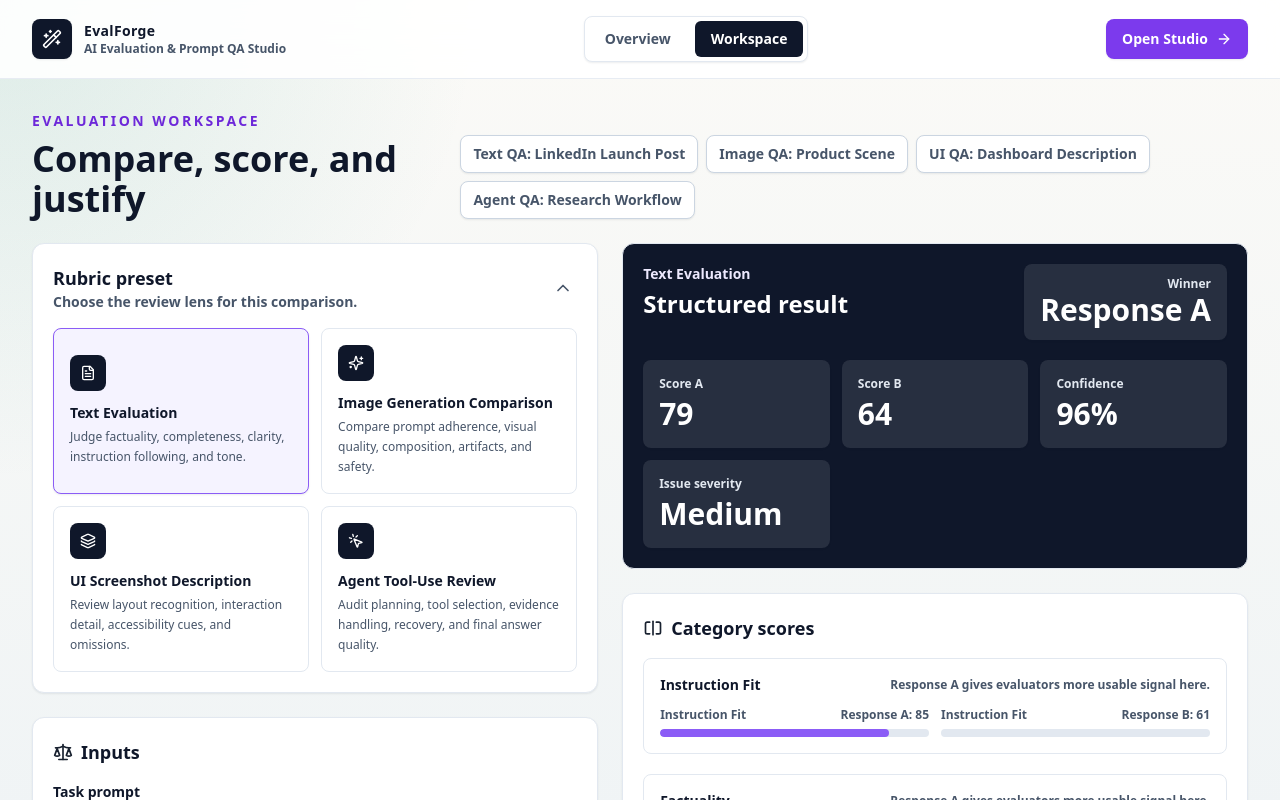
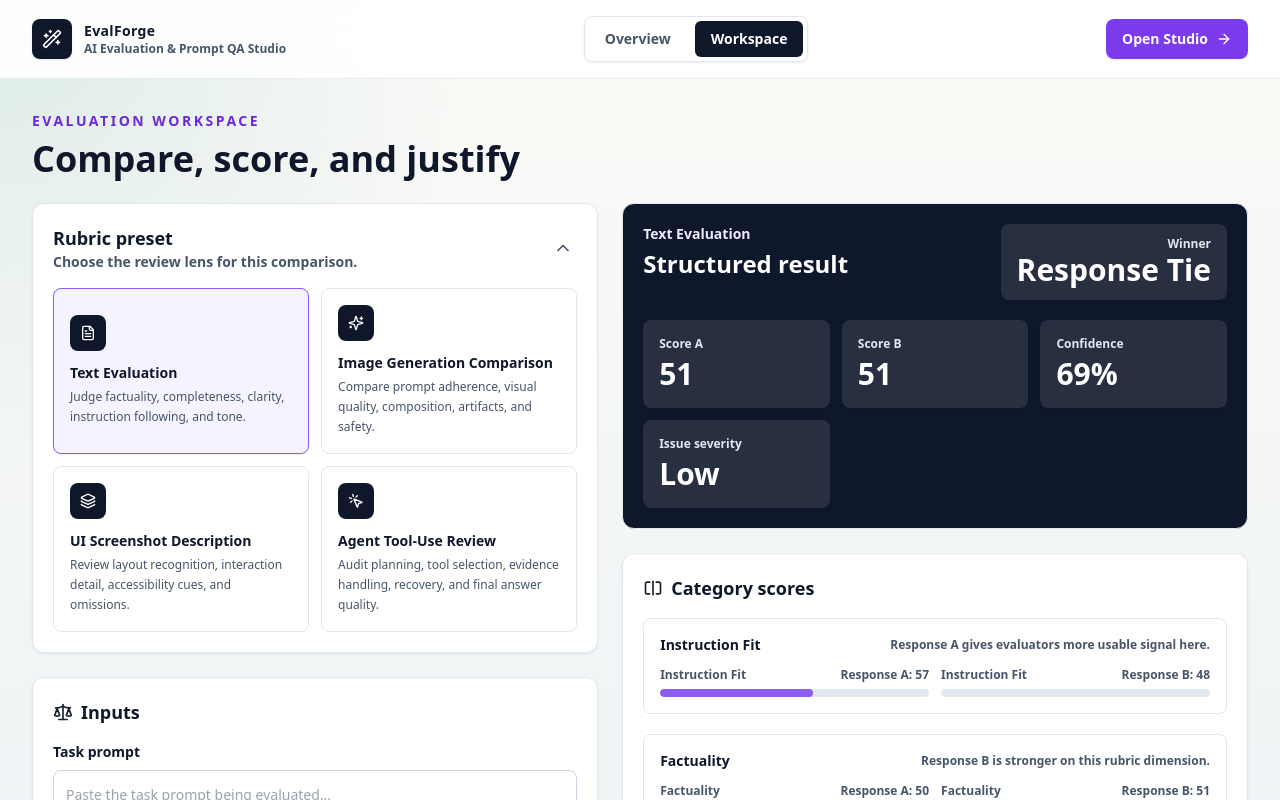
Before and after one commit to meghanfosco-cyber/evalforge, a Next.js app: page / in a window 1280 px wide. Both pictures are taken after a click on the button "Workspace". Shown: the top 800 px of the page. Built offline with nearby package versions, Linux system fonts and the light colour scheme.

Commit message:
Improve evaluation justification language

```diff
--- a/app/page.tsx
+++ b/app/page.tsx
@@ -545,10 +545,9 @@ export default function Home() {
   const [activeTab, setActiveTab] = useState<"overview" | "workspace">("overview");
   const [rubric, setRubric] = useState<RubricKey>("text");
   const [isRubricOpen, setIsRubricOpen] = useState(true);
-  const [input, setInput] = useState<EvaluationInput>(demoEvaluations[0]);
-  const [result, setResult] = useState<EvaluationResult>(() =>
-    createEvaluation(demoEvaluations[0], demoEvaluations[0].rubric)
-  );
+  const [input, setInput] = useState<EvaluationInput>(emptyInput);
+  const [result, setResult] = useState<EvaluationResult>(() => createEvaluation(emptyInput, "text"));
+  const [hasUserEditedInput, setHasUserEditedInput] = useState(false);
 
   const selectedPreset = rubricPresets[rubric];
   const totalScore = useMemo(() => {
@@ -567,9 +566,22 @@ export default function Home() {
     setActiveTab("workspace");
   }
 
-  function loadDemo(index: number) {
-    const demo = demoEvaluations[index];
-    loadDemoForRubric(demo.rubric);
+  function openWorkspace() {
+    if (!hasUserEditedInput) {
+      setInput(emptyInput);
+      setResult(createEvaluation(emptyInput, rubric));
+    }
+    setActiveTab("workspace");
+  }
+
+  function updateInput(patch: Partial<EvaluationInput>) {
+    setHasUserEditedInput(true);
+    setInput((current) => ({ ...current, ...patch }));
+  }
+
+  function selectRubric(rubricKey: RubricKey) {
+    setRubric(rubricKey);
+    setResult(createEvaluation(input, rubricKey));
   }
 
   function loadDemoForRubric(rubricKey: RubricKey) {
@@ -581,6 +593,7 @@ export default function Home() {
       responseB: demo.responseB,
       notes: demo.notes
     });
+    setHasUserEditedInput(false);
     setResult(createEvaluation(demo, demo.rubric));
     setActiveTab("workspace");
   }
@@ -609,7 +622,7 @@ export default function Home() {
                 className={`focus-ring rounded-md px-4 py-2 text-sm font-bold capitalize transition ${
                   activeTab === tab ? "bg-ink text-white" : "text-graphite hover:bg-slate-100 hover:text-ink"
                 }`}
-                onClick={() => setActiveTab(tab)}
+                onClick={() => (tab === "workspace" ? openWorkspace() : setActiveTab(tab))}
                 type="button"
               >
                 {tab}
@@ -619,7 +632,7 @@ export default function Home() {
           <button
             className="focus-ring inline-flex items-center gap-2 rounded-lg bg-forge-600 px-4 py-2.5 text-sm font-black text-white shadow-line transition hover:bg-forge-700"
             onClick={() => {
-              setActiveTab("workspace");
+              openWorkspace();
               document.getElementById("workspace")?.scrollIntoView({ behavior: "smooth" });
             }}
             type="button"
@@ -647,7 +660,7 @@ export default function Home() {
             <div className="mt-8 flex flex-col gap-3 sm:flex-row">
               <button
                 className="focus-ring inline-flex items-center justify-center gap-2 rounded-lg bg-ink px-5 py-3 text-sm font-black text-white shadow-soft transition hover:-translate-y-0.5"
-                onClick={() => setActiveTab("workspace")}
+                onClick={openWorkspace}
                 type="button"
               >
                 Start Evaluating
@@ -721,22 +734,10 @@ export default function Home() {
 
       <section id="workspace" className={activeTab === "workspace" ? "block" : "hidden"}>
         <div className="mx-auto max-w-7xl px-5 py-8 sm:px-6 lg:px-8">
-          <div className="mb-6 flex flex-col justify-between gap-4 lg:flex-row lg:items-end">
+          <div className="mb-6">
             <div>
               <p className="text-sm font-black uppercase tracking-[0.18em] text-forge-700">Evaluation workspace</p>
               <h2 className="mt-2 text-3xl font-black text-ink sm:text-4xl">Compare, score, and justify</h2>
-            </div>
-            <div className="flex flex-wrap gap-2">
-              {demoEvaluations.map((demo, index) => (
-                <button
-                  key={demo.title}
-                  className="focus-ring rounded-lg border border-slate-300 bg-white px-3 py-2 text-sm font-bold text-graphite shadow-line transition hover:border-forge-500 hover:text-ink"
-                  onClick={() => loadDemo(index)}
-                  type="button"
-                >
-                  {demo.title}
-                </button>
-              ))}
             </div>
           </div>
 
@@ -768,7 +769,7 @@ export default function Home() {
                       <button
                         key={key}
                         className={`focus-ring rounded-lg border p-4 text-left transition ${rubric === key ? "border-forge-500 bg-forge-50 shadow-line" : "border-slate-200 bg-white hover:border-slate-300 hover:bg-slate-50"}`}
-                        onClick={() => loadDemoForRubric(key)}
+                        onClick={() => selectRubric(key)}
                         type="button"
                       >
                         <span className="mb-3 flex h-9 w-9 items-center justify-center rounded-lg bg-ink text-white">
@@ -795,7 +796,7 @@ export default function Home() {
                     <textarea
                       className="focus-ring min-h-28 w-full rounded-lg border border-slate-300 bg-white p-3 text-sm leading-6 text-ink shadow-line"
                       value={input.prompt}
-                      onChange={(event) => setInput({ ...input, prompt: event.target.value })}
+                      onChange={(event) => updateInput({ prompt: event.target.value })}
                       placeholder="Paste the task prompt being evaluated..."
                     />
                   </label>
@@ -805,7 +806,7 @@ export default function Home() {
                       <textarea
                         className="focus-ring min-h-40 w-full rounded-lg border border-slate-300 bg-white p-3 text-sm leading-6 text-ink shadow-line"
                         value={input.responseA}
-                        onChange={(event) => setInput({ ...input, responseA: event.target.value })}
+                        onChange={(event) => updateInput({ responseA: event.target.value })}
                         placeholder="Paste response A..."
                       />
                     </label>
@@ -814,7 +815,7 @@ export default function Home() {
                       <textarea
                         className="focus-ring min-h-40 w-full rounded-lg border border-slate-300 bg-white p-3 text-sm leading-6 text-ink shadow-line"
                         value={input.responseB}
-                        onChange={(event) => setInput({ ...input, responseB: event.target.value })}
+                        onChange={(event) => updateInput({ responseB: event.target.value })}
                         placeholder="Paste response B..."
                       />
                     </label>
@@ -824,7 +825,7 @@ export default function Home() {
                     <textarea
                       className="focus-ring min-h-24 w-full rounded-lg border border-slate-300 bg-white p-3 text-sm leading-6 text-ink shadow-line"
                       value={input.notes}
-                      onChange={(event) => setInput({ ...input, notes: event.target.value })}
+                      onChange={(event) => updateInput({ notes: event.target.value })}
                       placeholder="Add policy, product, evaluator, or dataset context..."
                     />
                   </label>
@@ -842,6 +843,7 @@ export default function Home() {
                     className="focus-ring inline-flex items-center justify-center rounded-lg border border-slate-300 bg-white px-5 py-3 text-sm font-black text-graphite shadow-line transition hover:text-ink"
                     onClick={() => {
                       setInput(emptyInput);
+                      setHasUserEditedInput(false);
                       setResult(createEvaluation(emptyInput, rubric));
                     }}
                     type="button"
```
